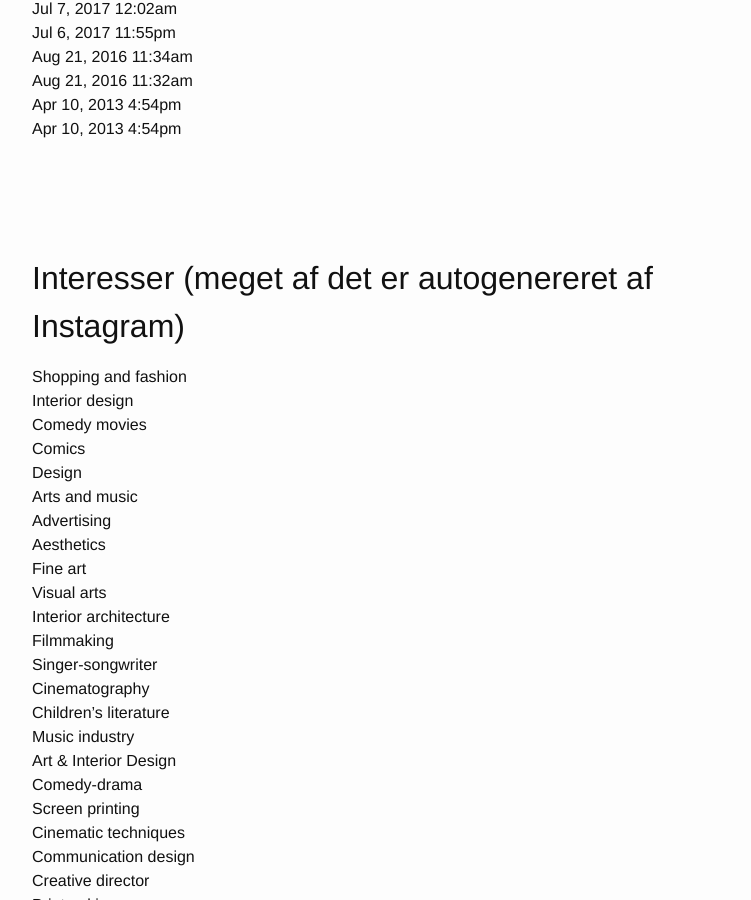
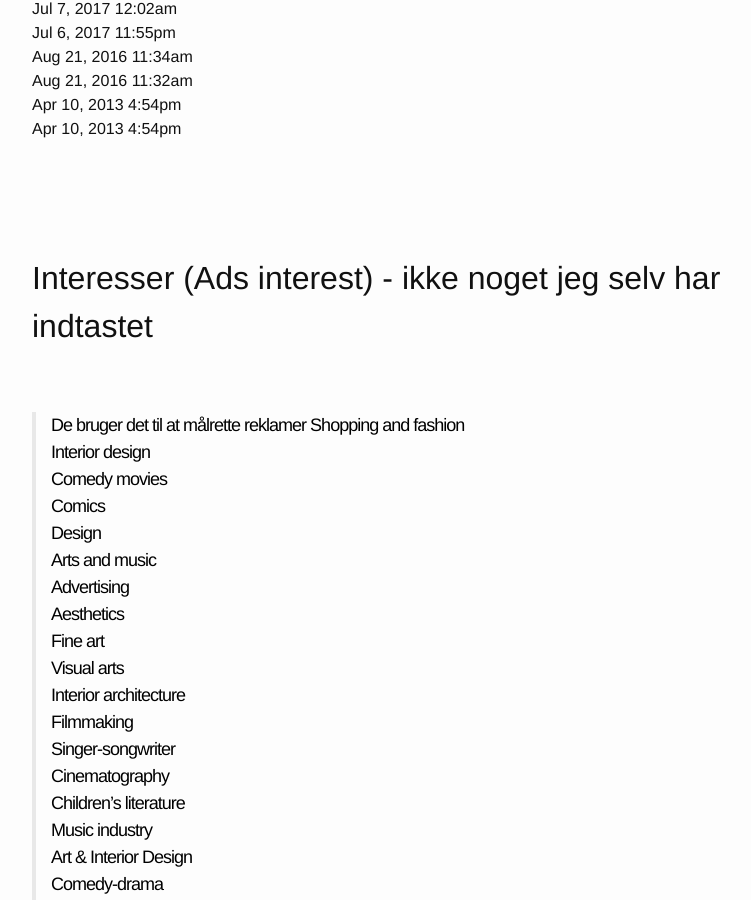
Before and after one commit to peterhoejlundandersen/hilsen, a Jekyll site: the page built from _posts/blogs/2020-08-25-instagram-logins.markdown, in a window 1280 px wide and 900 px high, scrolled down 6951 px. Shown: the whole window, without its empty margins (238-989 px from the left). Built offline with Jekyll 4.4.1, drawn with Linux system fonts in a browser that asks for light colours; some of the changed text lies outside the part shown.

Commit message:
Update 2020-08-25-instagram-logins.markdown

```diff
--- a/_posts/blogs/2020-08-25-instagram-logins.markdown
+++ b/_posts/blogs/2020-08-25-instagram-logins.markdown
@@ -276,7 +276,8 @@
 Apr 10, 2013 4:54pm<br>
 <br>
 <br>
-## Interesser (meget af det er autogenereret af Instagram)<br>
+## Interesser (Ads interest) - ikke noget jeg selv har indtastet
+> De bruger det til at målrette reklamer
 Shopping and fashion<br>
 Interior design<br>
 Comedy movies<br>
```
